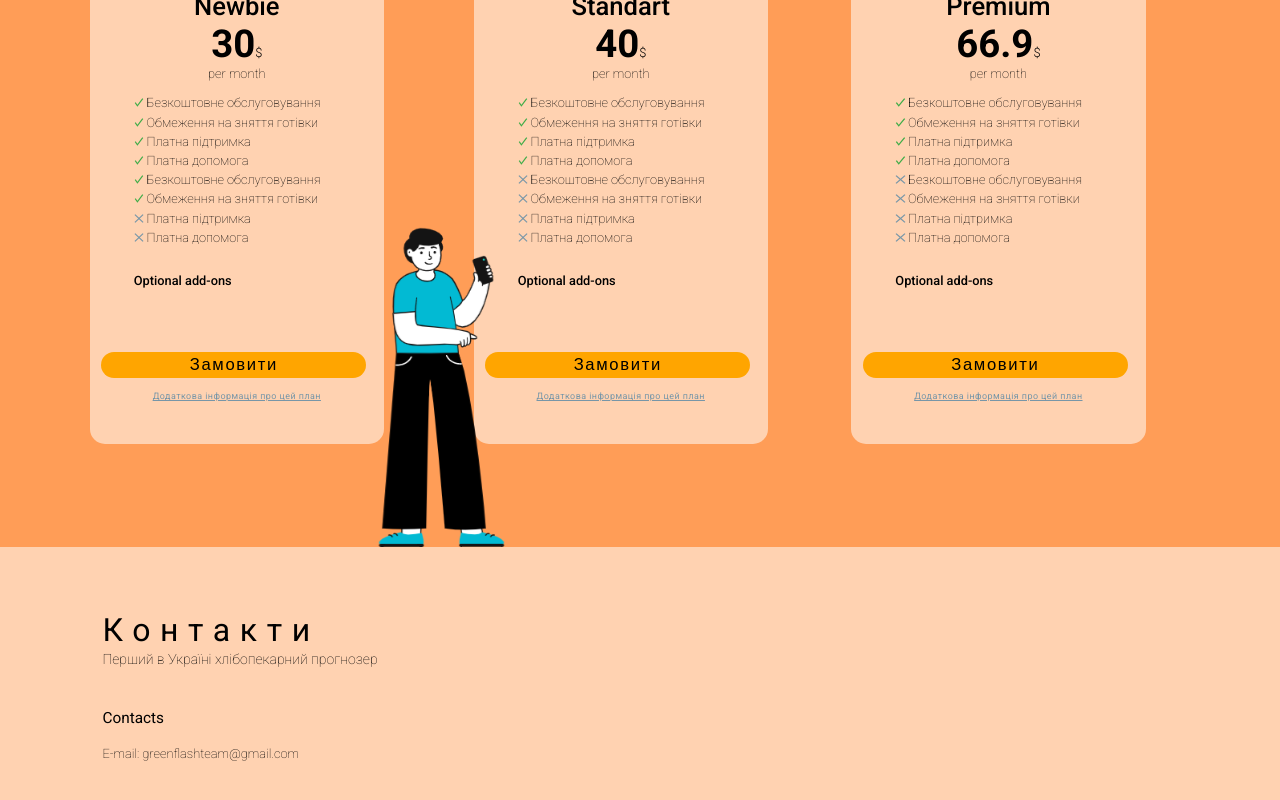
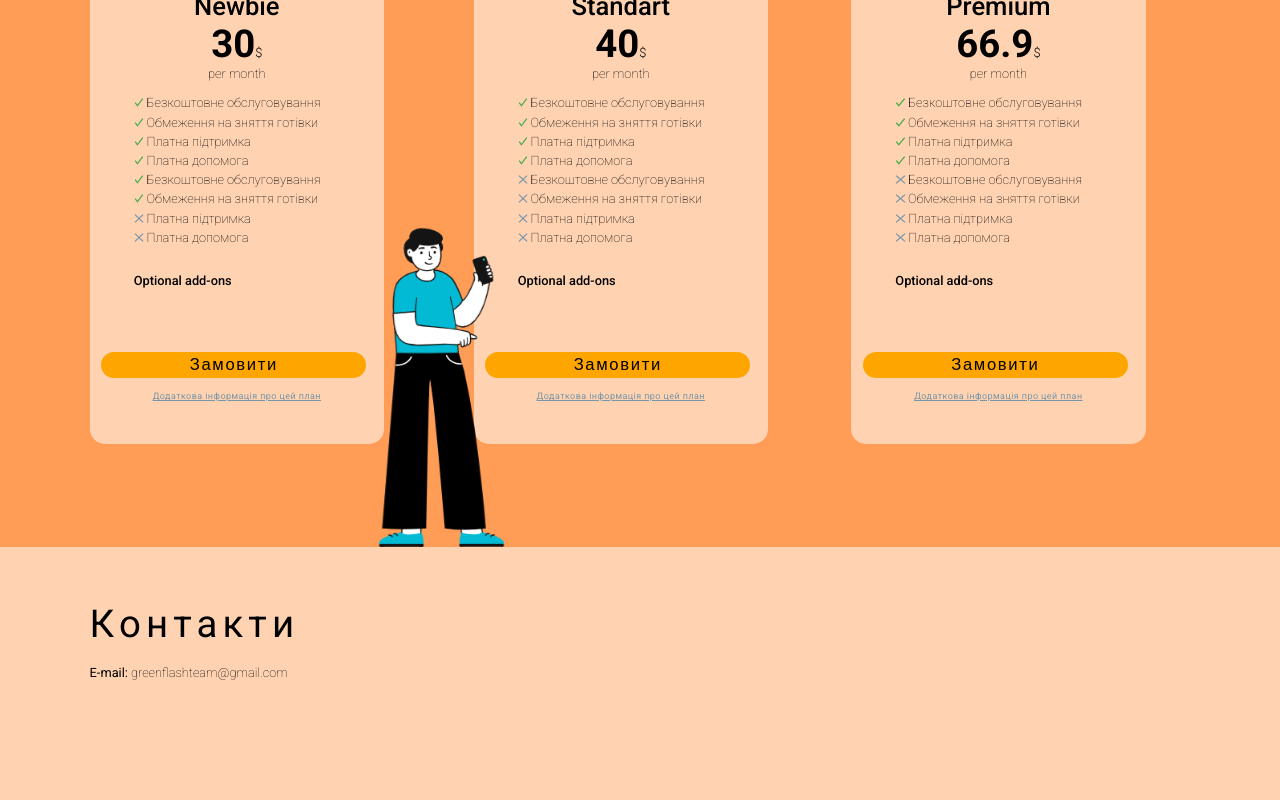
Before and after one commit to max-dmytryshyn/farcast-site, a React (Create React App) app in the folder Frontend(React)/: page /home in a window 1280 px wide. Shown: the part 1631-2431 px from the top of the page. Built offline with nearby package versions, Linux system fonts and the light colour scheme.

Commit message:
Fixed footer contacts section

```diff
--- a/Frontend(React)/src/components/homepage/Footer.js
+++ b/Frontend(React)/src/components/homepage/Footer.js
@@ -1,16 +1,14 @@
 import React from "react"
 
-import FirstColumn from "./footer-parts/Contacts"
+import ContactsColumn from "./footer-parts/Contacts"
 
 
 function Footer() {
     return (
         <div id="contacts">
             <div>
-                <a id="contacts_head">Контакти</a><br/>
-                <a id="contacts_quote">Перший в Україні хлібопекарний прогнозер</a>
             </div>
-            <FirstColumn />
+            <ContactsColumn />
         </div>
     )
 }
--- a/Frontend(React)/src/components/homepage/Homepage.css
+++ b/Frontend(React)/src/components/homepage/Homepage.css
@@ -613,27 +613,32 @@ body {
   padding-left: 8vw;
 }
 
-#contacts #first_column {
+#contacts #contacts_column {
   display: inline-block;
-  padding-top: 7vw;
-  padding-left: 6vw;
+  padding-top: 3vw;
+  padding-left: 5vw;
   list-style: none;
 }
 
-#contacts #first_column ul {
+#contacts #contacts_column ul {
   -webkit-padding-start: 2vw;
           padding-inline-start: 2vw;
   list-style: none;
   font-weight: 200;
 }
 
-#contacts #first_column ul .column_head {
+#contacts #contacts_column ul .column_head {
   padding-bottom: 1.5vw;
   font-weight: 400;
-  font-size: 1.2vw;
+  font-size: 3vw;
+  letter-spacing: 0.4vw;
 }
 
-#contacts #first_column ul li {
+#contacts #contacts_column ul .mail {
+  font-weight: 400;
+}
+
+#contacts #contacts_column ul li {
   padding-bottom: 0.8vw;
   font-size: 1vw;
 }
--- a/Frontend(React)/src/components/homepage/footer-parts/Contacts.js
+++ b/Frontend(React)/src/components/homepage/footer-parts/Contacts.js
@@ -1,14 +1,14 @@
 import React from "react"
 
-function FirstColumn() {
+function ContactsColumn() {
     return (
-        <div id="first_column">
+        <div id="contacts_column">
             <ul>
-                <div className="column_head">Contacts</div>
-                <li>E-mail: greenflashteam@gmail.com</li>
+                <div className="column_head">Контакти</div>
+                <li><span className="mail">E-mail:</span> greenflashteam@gmail.com</li>
             </ul>
         </div>
     )
 }
 
-export default FirstColumn
+export default ContactsColumn
--- a/Frontend(React)/src/components/navbar/Navbar.css
+++ b/Frontend(React)/src/components/navbar/Navbar.css
@@ -101,4 +101,4 @@
     font-size: 15vw;
   }
 }
-/*# sourceMappingURL=navbar.css.map */
+/*# sourceMappingURL=Navbar.css.map */
```
